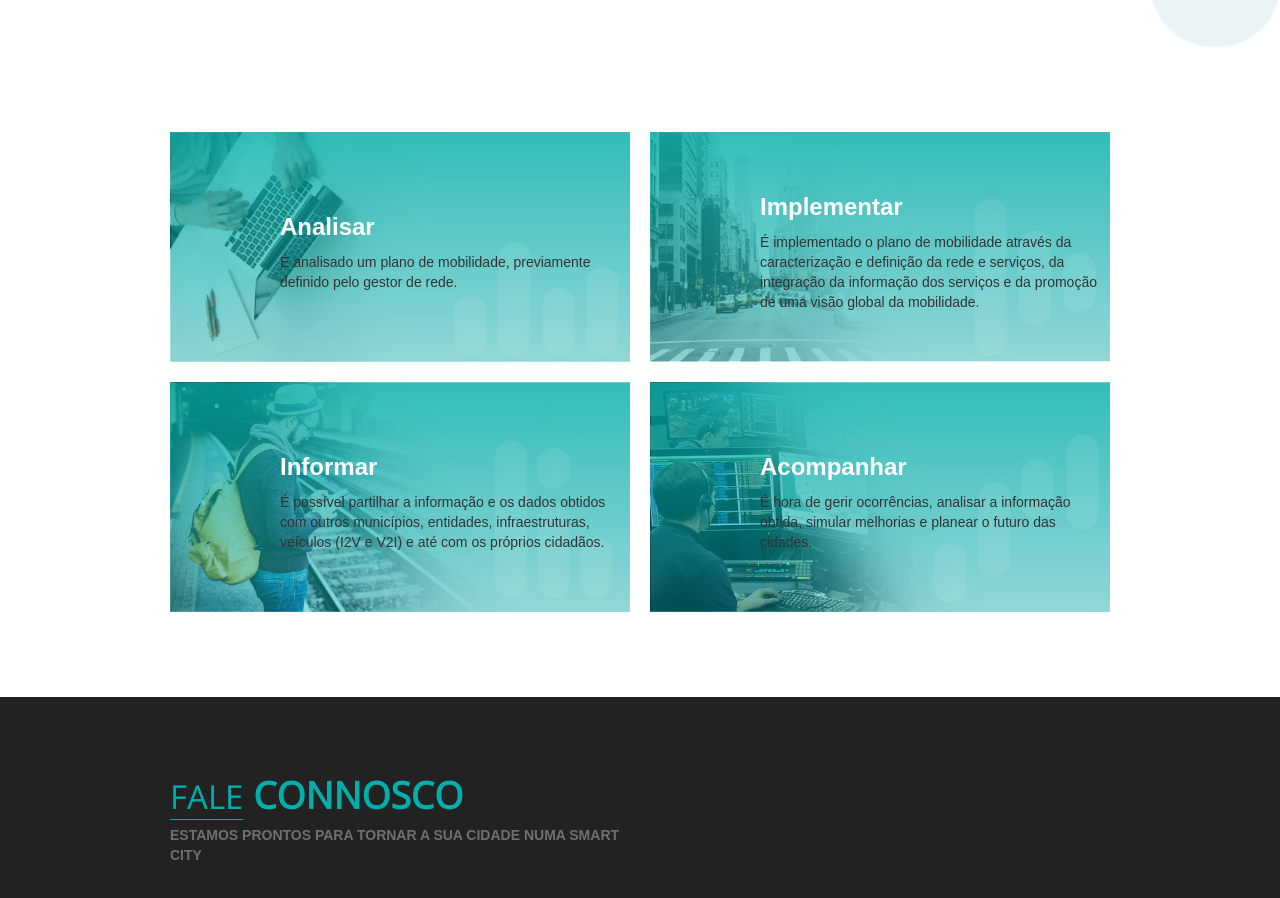
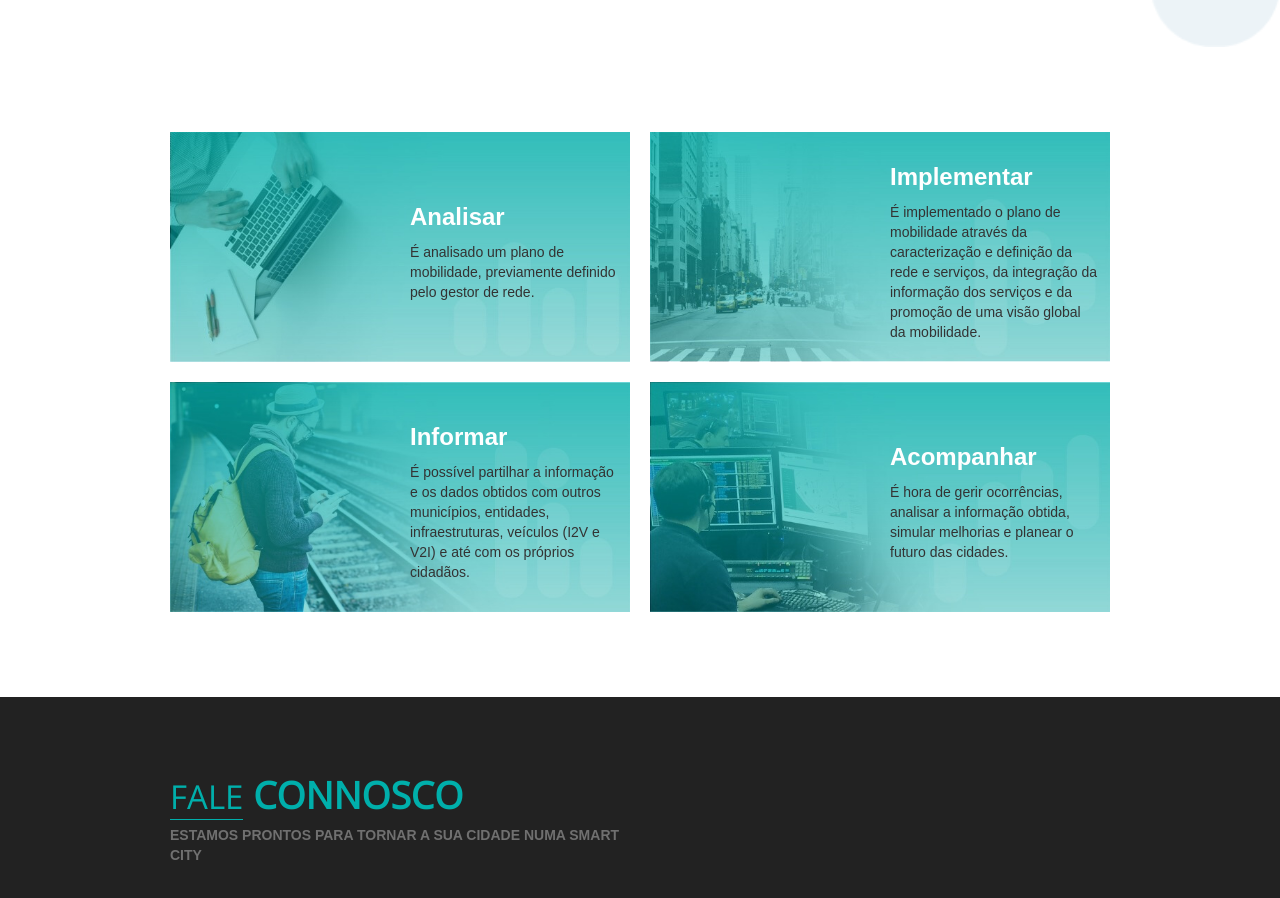
Before and after one commit to ImpactingDigital/arms01, a plain HTML site: page arms01-lpv1.html in a window 1280 px wide. Shown: the part 3545-4443 px from the top of the page. Drawn offline with nearby package versions, Linux system fonts and the light colour scheme.

Commit message:
ajustes css

```diff
--- a/arms01-lpv1.html
+++ b/arms01-lpv1.html
@@ -378,7 +378,7 @@
         vertical-align: middle;
         border-top: 10px solid transparent;
         border-bottom: 10px solid transparent;
-        padding: 0 10px 0 110px;
+        padding: 0 10px 0 100px;
         height: 250px;
         background-repeat: no-repeat;
         background-position: center;
@@ -395,6 +395,11 @@
     }
     .bg-s-4-lp{
         background-image: url(images/bg-topic-acompanhar.jpg);
+    }
+    @media screen and (min-width: 767px){
+    .special-items-lp{
+        padding: 0 10px 0 240px;
+        }
     }
     .footer-cta-lp{
         background-color: #222222;
```
